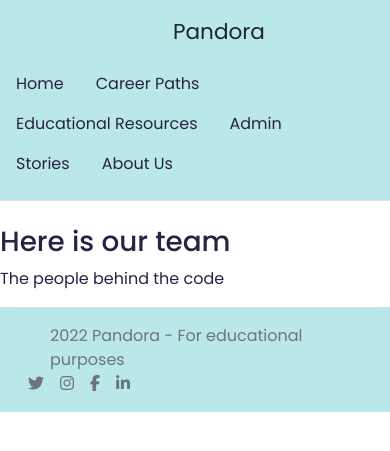
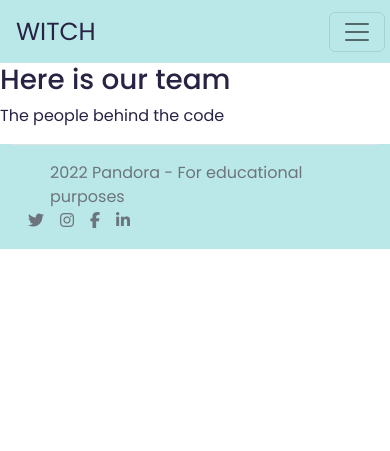
Before and after one commit to martin-mcinerney/gender-gap-2022, a Django app: page /about/ in a window 390 px wide. Shown: the top 451 px of the page. Run offline with Django 3.2, Linux system fonts and the light colour scheme; some libraries are stand-ins or nearby versions.

Commit message:
made homepage mobile responsive

```diff
--- a/static/homepage.css
+++ b/static/homepage.css
@@ -19,6 +19,7 @@ body {
     background-color: #BAE8E8;
     margin: 0;
     padding: 0;
+    font-size: large;
 }
 
 #header ul {
@@ -59,7 +60,7 @@ body {
     background-color: #EDC7F6;
     padding: 20px;
     /* border-radius: 0; */
-    margin: 100px auto;
+    /* margin: 100px auto; */
 }
 
 #cards button {
@@ -85,3 +86,9 @@ body {
     background-color: #BAE8E8;
     color: #272343;
 }
+
+/* Hamburger dropdown nav  */
+#navbarSupportedContent {
+    background-color: #FFD803;
+    padding-left: 20px;
+}
--- a/templates/base.html
+++ b/templates/base.html
@@ -19,25 +19,38 @@
 <body>
 
     <!-- header -->
-    <div class="container-fluid" id="header">
-        <header class="d-flex flex-wrap justify-content-center py-3 mb-4 border-bottom">
-            <a href="/" class="d-flex align-items-center mb-3 mb-md-0 me-md-auto text-dark text-decoration-none">
-                <svg class="bi me-2" width="40" height="32">
-                    <use xlink:href="#bootstrap" /></svg>
-
-                <span class="fs-4">Pandora</span>
-
-            </a>
-
-            <ul class="nav nav-pills">
-                <li class="nav-item"><a href="{% url 'index' %}" class="nav-link" aria-current="page">Home</a></li>
-                <li class="nav-item"><a href="{% url 'career' %}" class="nav-link">Career Paths</a></li>
-                <li class="nav-item"><a href="{% url 'education' %}" class="nav-link">Educational Resources</a></li>
-                <li class="nav-item"><a href="#" class="nav-link">Admin</a></li>
-                <li class="nav-item"><a href="#" class="nav-link">Stories</a></li>
-                <li class="nav-item"><a href="{% url 'about' %}" class="nav-link">About Us</a></li>
-            </ul>
-        </header>
+    <div class="content" id="header">
+        <nav class="navbar navbar-light navbar-expand-sm ">
+            <!-- Logo -->
+            <a class="navbar-brand px-3 fs-2" href="/">WITCH</a>
+            <!-- Taken from Bootstrap module -->
+            <button class="navbar-toggler" style="margin-right:5px !important;" type="button" data-bs-toggle="collapse" data-bs-target="#navbarSupportedContent">
+                <span class="navbar-toggler-icon"></span>
+            </button>
+            <!-- Navigation -->
+            <div class="collapse navbar-collapse" id="navbarSupportedContent">
+                <ul class="navbar-nav ms-auto">
+                    <li class="nav-item">
+                        <a class="nav-link" href="{% url 'index' %}">Home</a>
+                    </li>
+                    <li class="nav-item">
+                        <a class="nav-link" href="{% url 'career' %}">Career</a>
+                    </li>
+                    <li class="nav-item">
+                        <a class="nav-link" href="{% url 'education' %}">Education</a>
+                    </li>
+                    <li class="nav-item">
+                        <a href="#" class="nav-link">Admin</a>
+                    </li>
+                    <li class="nav-item">
+                        <a href="#" class="nav-link">Stories</a>
+                    </li>
+                    <li class="nav-item">
+                        <a class="nav-link" href="{% url 'about' %}">About</a>
+                    </li>
+                </ul>
+            </div>
+        </nav>
     </div>
 
     {% block content %}
```
Also changed, not shown: templates/index.html (+14 -10 lines).
